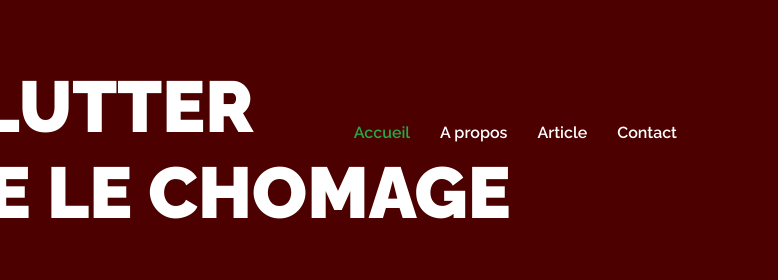
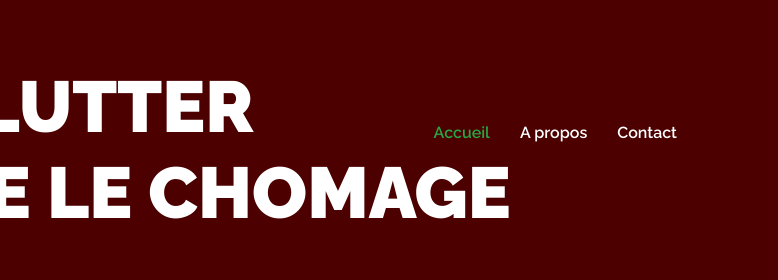
Before and after one commit to Kaneki29/projet_web_fraternit-, a plain HTML site: page index.html in a window 1280 px wide. Shown: the top 280 px of the page, 502-1280 px from the left. Drawn offline with nearby package versions, Linux system fonts and the light colour scheme.

Commit message:
official

```diff
--- a/index.html
+++ b/index.html
@@ -43,8 +43,8 @@
                     <div class="navbar-nav ml-auto py-0">
                         <a href="index.html" class="nav-item nav-link active">Accueil</a>
                         <a href="about.html" class="nav-item nav-link">A propos</a>
-                         <a href="Article.php" class="nav-item nav-link">Article</a>
-                        <!-- <div class="nav-item dropdown">
+                         <!--<a href="Article.php" class="nav-item nav-link">Article</a>
+                         <div class="nav-item dropdown">
                             <a href="#" class="nav-link dropdown-toggle" data-toggle="dropdown">Pages</a>
                             <div class="dropdown-menu border-0 rounded-0 m-0">
                                 <a href="blog.html" class="dropdown-item">Blog Grid</a>
```
Also changed, not shown: img/trg.jpg (added).
